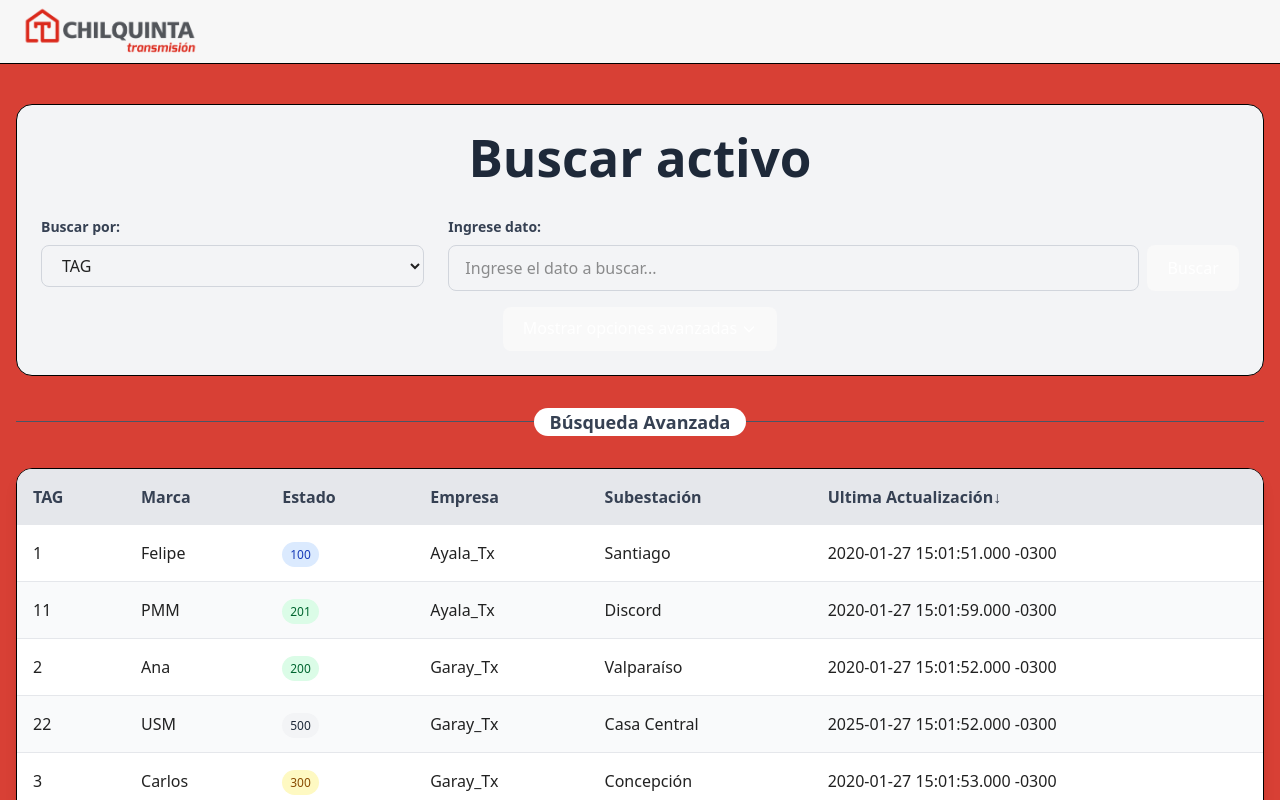
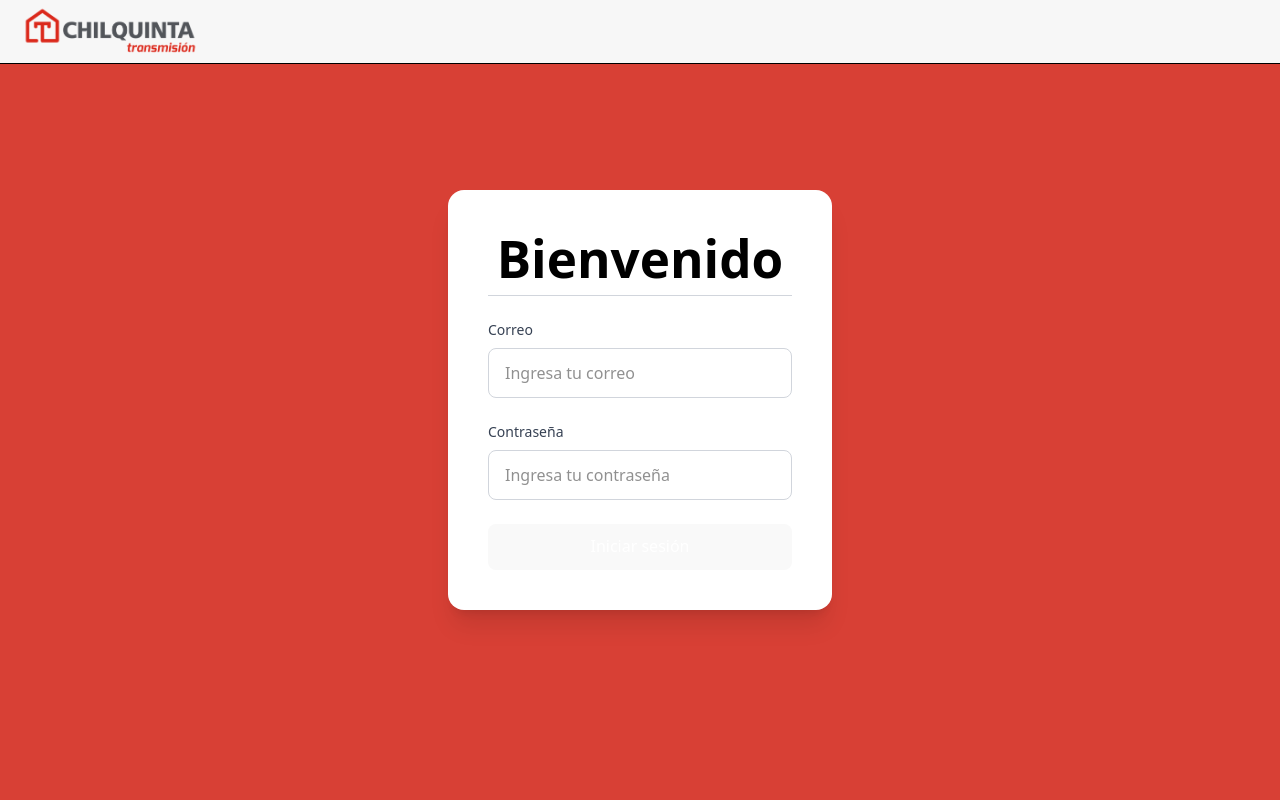
Before and after one commit to EFelipitowo/ChronoPlus-Frontend, a React (Vite) app: page / in a window 1280 px wide. Shown: the top 800 px of the page. Built offline with nearby package versions, Linux system fonts and the light colour scheme.

Commit message:
Add React Router and set up basic routing
Integrated react-router-dom into the project and updated App.tsx to use Router, Routes, and Route components. Defined routes for Login, HomePaige, and Asset pages. Updated dependencies in package.json and package-lock.json accordingly.

```diff
--- a/src/App.tsx
+++ b/src/App.tsx
@@ -1,11 +1,20 @@
-import './pages/styles/style.css'
-import Login from './pages/Auth/LoginPage'
-import HomePaige from './pages/Main/HomePaige'
+import { BrowserRouter as Router, Routes, Route } from "react-router-dom";
+import './pages/styles/style.css';
+
+import Login from './pages/Auth/LoginPage';
+import HomePaige from './pages/Main/HomePaige';
 import Asset from './pages/Asset/Asset';
 
 function App() {
-
-  return <HomePaige />;
+  return (
+    <Router>
+      <Routes>
+        <Route path="/" element={<Login />} />
+        <Route path="/home" element={<HomePaige />} />
+        <Route path="/asset" element={<Asset />} />
+      </Routes>
+    </Router>
+  );
 }
 
-export default App
+export default App;
```
Also changed, not shown: package.json (+4 -3 lines), 1 other file (tests, documents, lock files or other folders).
